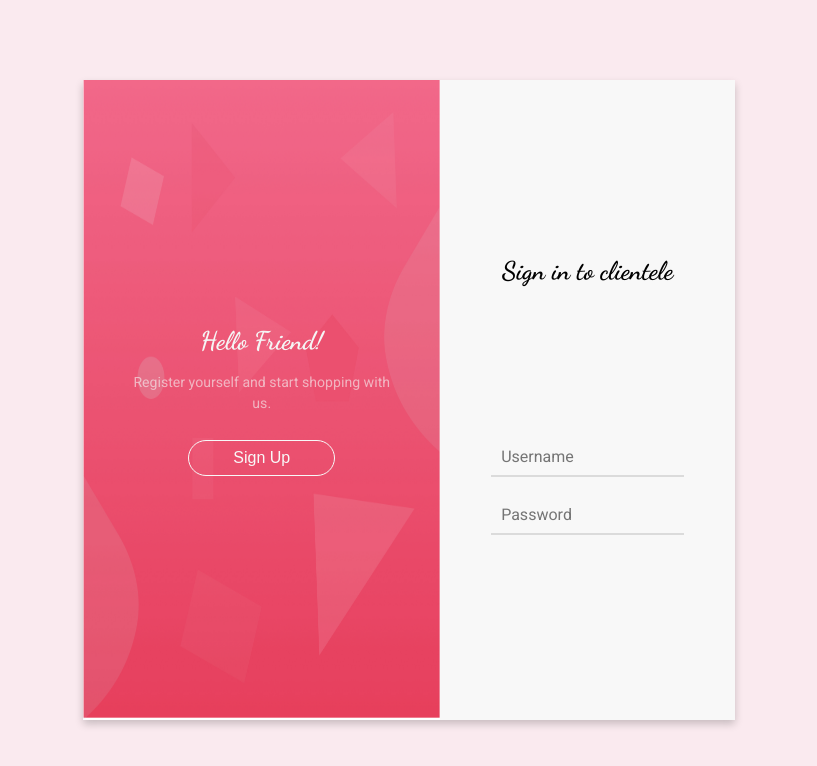
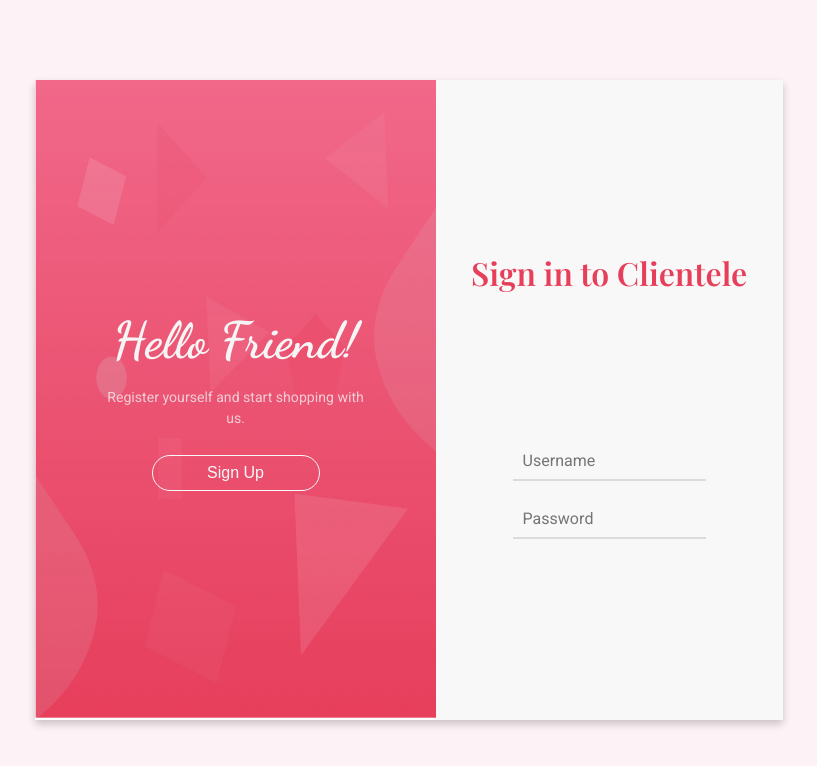
Before and after one commit to shruti-14/Clientele, a React (Create React App) app: page /auth in a window 1280 px wide. Shown: the top 766 px of the page, without its empty margins (231-1048 px from the left). Built offline with nearby package versions, Linux system fonts and the light colour scheme.

Commit message:
social icons added to the code

```diff
--- a/public/index.html
+++ b/public/index.html
@@ -16,6 +16,7 @@
 
   <link href="https://fonts.googleapis.com/css2?family=Dancing+Script:wght@700&display=swap" rel="stylesheet">
   <link href="https://fonts.googleapis.com/css2?family=Heebo&display=swap" rel="stylesheet">
+  <link href="https://fonts.googleapis.com/css2?family=Playfair+Display:wght@600&display=swap" rel="stylesheet">
   <link rel="stylesheet" href="https://cdnjs.cloudflare.com/ajax/libs/font-awesome/4.7.0/css/font-awesome.min.css">
   <!--
       Notice the use of %PUBLIC_URL% in the tags above.
--- a/src/cointainer/Auth/Auth.module.css
+++ b/src/cointainer/Auth/Auth.module.css
@@ -3,8 +3,7 @@
     display: flex;
     justify-content: center;
     align-items: center;
-    background-color: 	#faeaef;
-
+    background-color: 	#fdf2f5;
 }
 .Container {
     display: flex;
@@ -19,23 +18,23 @@
     padding: 32px;
 }
 .textConatiner {
-    /* background-color: rgba(231, 62, 90); */
     background-image: url('../../assets/auth-background.jpg');
     min-width: 45%;
     background-repeat: round;
+    /* opacity: 0.85; */
 }
 .TextContainerHeading {
     color: #F5F5F5;
     text-align: center;
-
+    font-size: 2em;
 }
 .TextContainerContent {
     color: #F5F5F5;
     font-family: 'Heebo', sans-serif;
-    padding: 16px 16px 24px 16px;
+    padding: 16px 32px 24px 32px;
     text-align: center;
     font-size: 0.55em;
-    opacity: 0.6;
+    opacity: 0.75;
 }
 .formConatiner {
     background-color: 	#F8F8F8;
@@ -57,6 +56,6 @@
     align-self: center;
 }
 .Button:hover {
-    color: rgba(231, 62, 90);
+    color: rgb(250, 17, 56);
     background-color: #F8F8F8;
 }
--- a/src/cointainer/Login/Login.js
+++ b/src/cointainer/Login/Login.js
@@ -74,10 +74,10 @@
         )
         return <div className={classes.LoginContainer}>
             <div className={classes.HeaderSection}>
-                <h2>Sign in to clientele</h2>
-                {/* <div>
-                    <i className="fa">&#xf002;</i>
-                    <i className="fa">&#xf002;</i>
+                <h1 className={classes.signInTitle}>Sign in to Clientele</h1>
+                {/* <div className={classes.socialIconsContainer}>
+                    <i className={`fa ${classes.socialIcon}`}>&#xf002;</i>
+                    <i className={`fa ${classes.socialIcon}`}>&#xf002;</i>
                 </div> */}
             </div>
             {form}
--- a/src/cointainer/Login/Login.module.css
+++ b/src/cointainer/Login/Login.module.css
@@ -5,3 +5,25 @@
     justify-content: space-evenly;
     align-items: center;
 }
+.signInTitle {
+    color: rgba(231, 62, 90);
+    font-family: 'Playfair Display', serif;
+    font-size: 1.25em
+}
+.socialIconsContainer {
+    display: flex;
+    padding-top: 12px;
+    justify-content: center;
+}
+
+.socialIcon {
+    padding: 20px;
+    font-size: 30px;
+    width: 30px;
+    text-align: center;
+    text-decoration: none;
+    margin: 5px 2px;
+    border-radius: 50%;
+    background: #3B5998;
+  color: white;
+}
```
